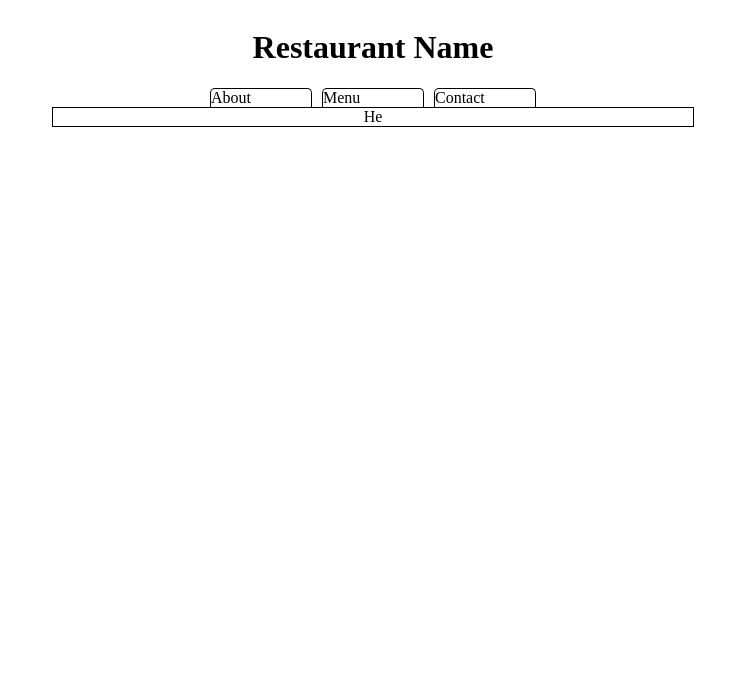
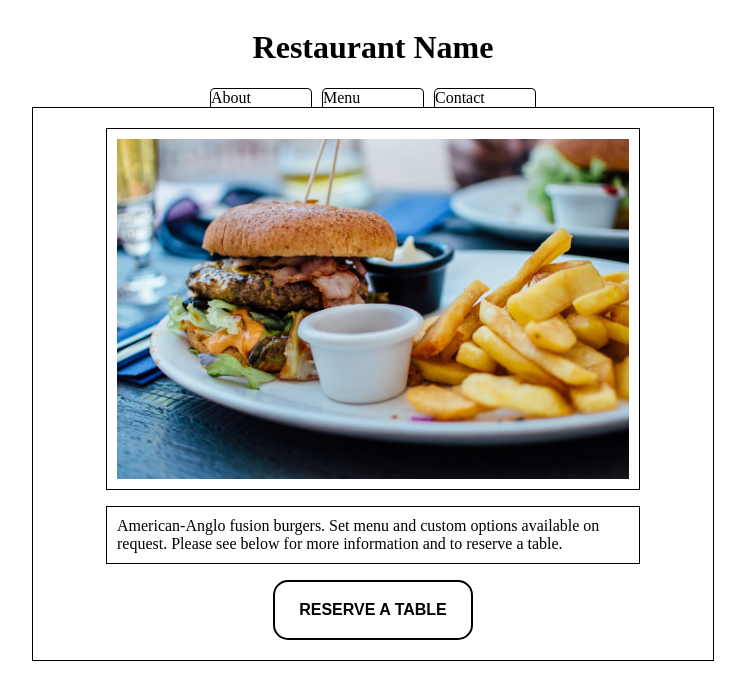
Before and after one commit to lknapp1888/restaurant-page, a website built with webpack: page dist/index.html in a window 1280 px wide. Shown: the whole page, without its empty margins (267-1012 px from the left). Built offline with nearby package versions, Linux system fonts and the light colour scheme.

Commit message:
add DOM populator for the about tab

```diff
--- a/src/index.js
+++ b/src/index.js
@@ -1,3 +1,4 @@
 import './style.css';
+import loadMain from './printMain.js';
 
-const element = document.querySelector('.content-container');
+loadMain();
--- /dev/null
+++ b/src/printMain.js
@@ -0,0 +1,22 @@
+import burgerImage from './burger.jpg';
+
+export default function loadMain() {
+  const element = document.querySelector('.content-container');
+
+  // Add the image to our existing div.
+  const burgerImg = new Image();
+  burgerImg.src = burgerImage;
+
+  element.appendChild(burgerImg);
+
+  // Add paragraph description
+
+  const restaurantDescription = document.createElement('p');
+  restaurantDescription.textContent = 'American-Anglo fusion burgers. Set menu and custom options available on request. Please see below for more information and to reserve a table.';
+  element.appendChild(restaurantDescription);
+
+  // add reserve button
+  const reserveTableBtn = document.createElement('button');
+  reserveTableBtn.textContent = 'RESERVE A TABLE';
+  element.appendChild(reserveTableBtn);
+}
--- a/src/style.css
+++ b/src/style.css
@@ -10,13 +10,15 @@
   display: flex;
   flex-direction: column;
   align-items: center;
+  padding: 20px;
 }
 
-.content-container p, .content-container h1 {
-    width: 60%;
+.content-container p, .content-container h1, .content-container img {
+    width: 80%;
     border: solid 1px black;
     padding: 10px;
 }
+
 
 .tab-container {
   display: flex;
@@ -40,5 +42,39 @@
 }
 
 .tab:hover {
-    background-color: aqua;
+    background-color: rgb(234, 0, 255);
 }
+
+button {
+  appearance: none;
+  background-color: transparent;
+  border-radius: 15px;
+  border: 2px solid black;
+  box-sizing: border-box;
+  color: black;
+  cursor: pointer;
+  display: inline-block;
+  font-size: 16px;
+  font-weight: 600;
+  line-height: normal;
+  margin: 0;
+  min-height: 60px;
+  outline: none;
+  padding: 8px 12px;
+  text-align: center;
+  text-decoration: none;
+  transition: all 300ms cubic-bezier(.23, 1, 0.32, 1);
+  user-select: none;
+  -webkit-user-select: none;
+  touch-action: manipulation;
+  width: clamp(50px, 100%, 200px);
+  will-change: transform;
+}
+
+
+button:hover {
+  color: #fff;
+  background-color: black;
+  box-shadow: rgba(0, 0, 0, 0.25) 0 8px 15px;
+  transform: translateY(-2px);
+}
--- a/webpack.config.js
+++ b/webpack.config.js
@@ -12,6 +12,10 @@ module.exports = {
         test: /\.css$/i,
         use: ['style-loader', 'css-loader'],
       },
+      {
+        test: /\.(png|svg|jpg|jpeg|gif)$/i,
+        type: 'asset/resource',
+      },
     ],
   },
 };
```
Also changed, not shown: dist/d2ced6d4f0527273f093.jpg (added), dist/index.html, dist/main.js, src/burger.jpg (added).
